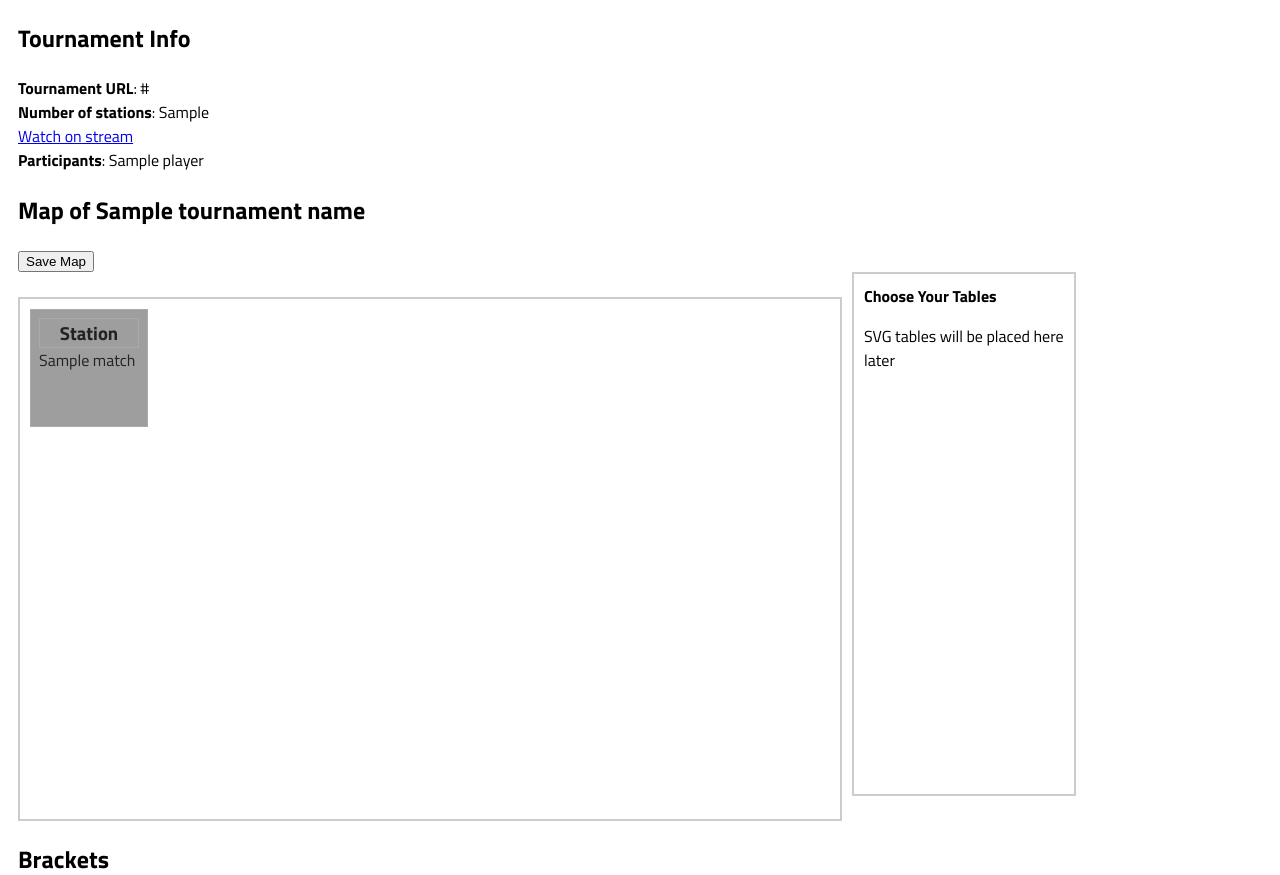
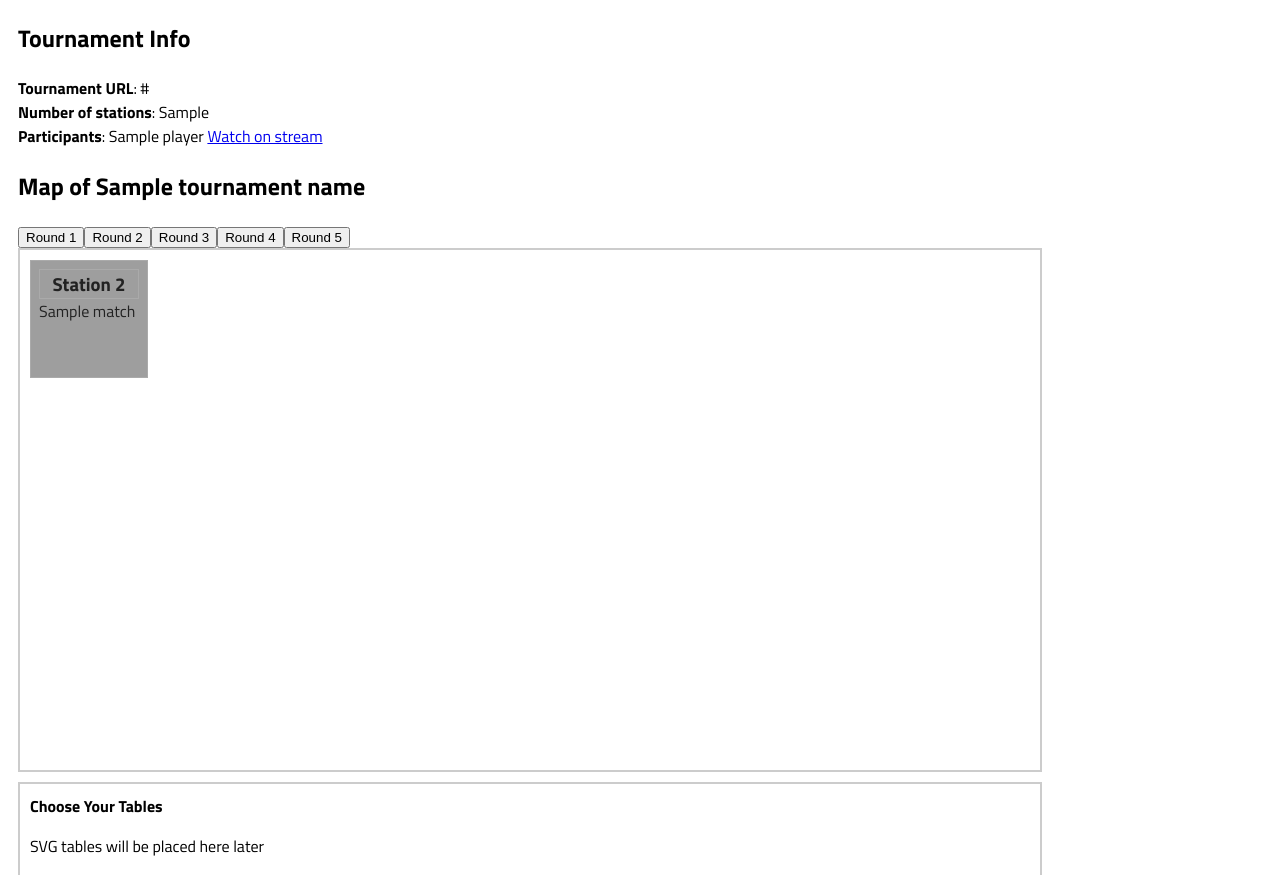
Before and after one commit to laurenor/Turni, a Python web app: template templates/map.html in a window 1280 px wide. Shown: the part 77-952 px from the top of the page. Run offline with Jinja, Linux system fonts and the light colour scheme; the template is opened without the code that fills it: most values are stand-ins (such as "Sample title", 1, 10 or a date in 2020); grey boxes are pictures that could not be loaded.

Commit message:
minor changes

```diff
--- a/templates/map.html
+++ b/templates/map.html
@@ -6,10 +6,11 @@
 .draggable { width: 100px; height: 100px; padding: 0.5em; display:inline-block;}
 .resizable { width: 100px; height: 100px; padding: 0.5em; }
 .resizable h3 { text-align: center; margin: 0; }
-#containment-wrapper { height:500px; width:800px; border:2px solid #ccc; padding: 10px; display:inline-block;}
-#table-selecter-wrapper { height:500px; width:200px; border:2px solid #ccc; padding: 10px; display:inline-block; margin-left: 10px;}
+#containment-wrapper { height:500px; width:1000px; border:2px solid #ccc; padding: 10px; display:inline-block;}
+#table-selecter-wrapper { height:200px; width:1000px; border:2px solid #ccc; padding: 10px; display:inline-block; margin-top:10px;}
 
 </style>
+
 <script>
 $(function() {
   $( ".draggable" ).draggable();
@@ -24,25 +25,21 @@ $(function() {
 			<br>
 			<li><b>Number of stations</b>: {{ max_stations }}</li>
 			<br>
+			<b>Participants</b>:
+			{% for player in all_players %}
+				<li><span id="player_info">{{ player }}</span> </li>
+			{% endfor %}
 			{% if stream %}
 				<li><a href="{{ stream }}">Watch on stream</a></li>
 				<br>
 			{% endif %}
-	<b>Participants</b>:
-	{% for player in all_players %}
-		<li><span id="player_info">{{ player }}</span> </li>
-	{% endfor %}
 		</ul>
 
 		<!-- Lists all players -->
 
 		<h2>Map of {% if tournament_name %} {{ tournament_name }} {% else %}Tournament{% endif %}</h2>
-<button id="save">Save Map</button>
+		<button id="round1">Round 1</button><button id="round2">Round 2</button><button id="round3">Round 3</button><button id="round4">Round 4</button><button id="round5">Round 5</button>
 		<br>
-
-{% if max_stations == 0 %}
-	<p><span style="color:red"><a href="http://challonge.com/{{ url }}">Please start the tournament to create a venue map!</a></span></p>
-{% endif %}
 
 
 		<!-- Stations -->
@@ -50,18 +47,22 @@ $(function() {
 		<div id="containment-wrapper">
 			{% for match in match_list %}
 				<div class="draggable resizable draggable3 ui-widget-content">
-			<h3 class="ui-widget-header">Station</h3>
+					<h3 class="ui-widget-header">Station {{ match_list.index(match) + 1}}
+						</h3>
 						{{ match }}
 				</div>
 			{% endfor %}
-</div><div id="table-selecter-wrapper">
+		</div>
+		<div id="table-selecter-wrapper">
 			<b>Choose Your Tables</b>
 			<p>SVG tables will be placed here later</p>
 		</div>
 
 
 		<h2>Brackets</h2>
-<iframe src="http://challonge.com/{{ url }}/module" width="80%" height="500" frameborder="0" scrolling="auto" allowtransparency="true"></iframe>
+		<iframe src="http://challonge.com/{{ url }}/module" width="90%" height="500" frameborder="0" scrolling="auto" allowtransparency="true"></iframe>
+	</div>
+</div>
 
 <script src="static/js/challonge_brackets.js"></script>
 
```
Also changed, not shown: server.py (+5 -29 lines). Lines whose indentation alone changed are shown as unchanged.
